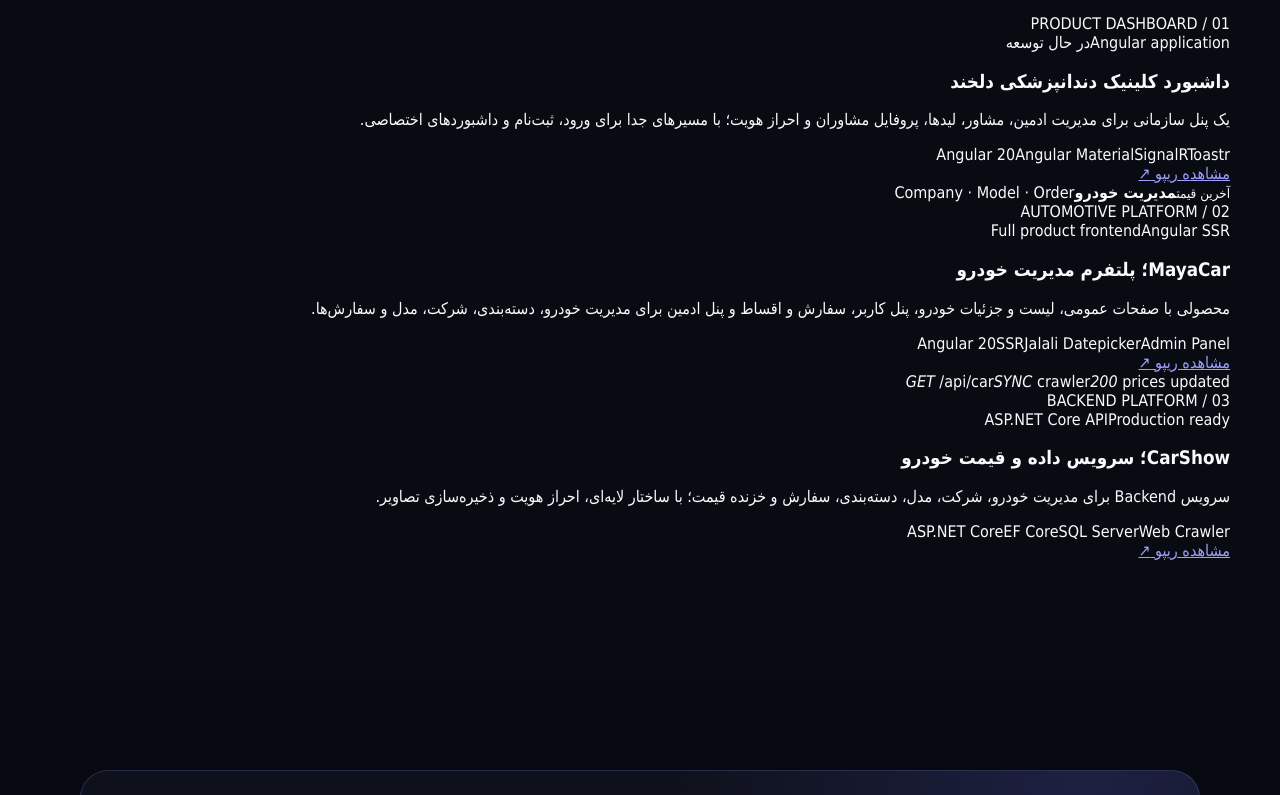
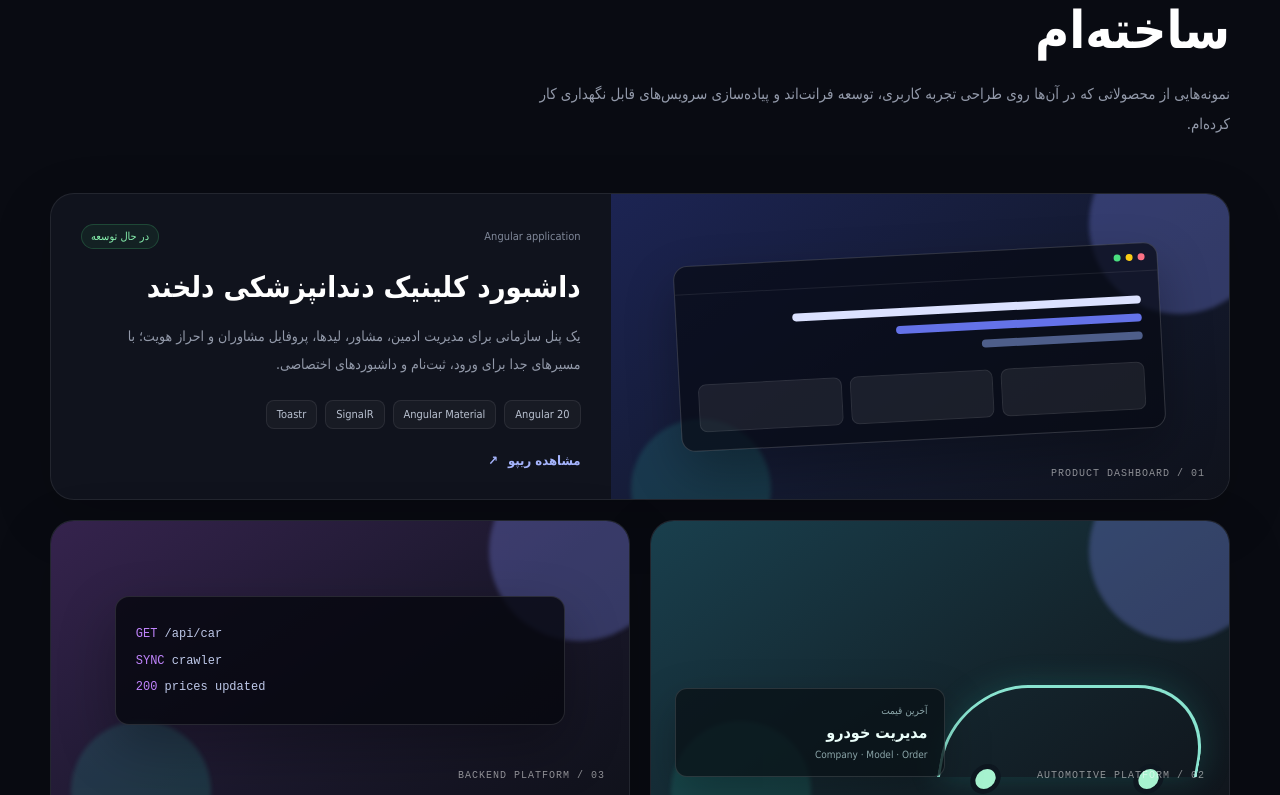
Before and after one commit to amirhosseinmakineh/amirhosseinportforio, an Angular app: page / in a window 1280 px wide. Shown: the part 3785-4580 px from the top of the page. Built offline with nearby package versions, Linux system fonts and the light colour scheme.

Commit message:
style(portfolio): redesign project cards and visuals

```diff
--- a/src/app/components/projects/projects.css
+++ b/src/app/components/projects/projects.css
@@ -1,176 +1,307 @@
 .projects {
   padding: 120px 0;
-
   background: #090b12;
-
   direction: rtl;
 }
 
 .projects__container {
   width: min(1180px, calc(100% - 32px));
-
   margin: 0 auto;
 }
 
-.projects__header {
-  max-width: 650px;
-
-  margin-bottom: 70px;
+.section-heading {
+  max-width: 700px;
+  margin-bottom: 54px;
 }
 
-.projects__eyebrow {
-  color: #818cf8;
-
-  font-size: 12px;
-  font-weight: 700;
-
-  letter-spacing: 2px;
+.section-heading__eyebrow {
+  display: inline-block;
+  color: #8b8df8;
+  font-size: 11px;
+  font-weight: 800;
+  letter-spacing: 2.5px;
 }
 
-.projects__header h2 {
-  margin: 12px 0;
-
-  color: #ffffff;
-
-  font-size: clamp(32px, 5vw, 50px);
+.section-heading h2 {
+  margin: 14px 0;
+  color: #fff;
+  font-size: clamp(32px, 5vw, 52px);
+  line-height: 1.35;
 }
 
-.projects__header p {
+.section-heading p {
   margin: 0;
-
-  color: #8f96a6;
-
+  color: #9299a9;
+  font-size: 15px;
   line-height: 2;
 }
 
-.projects__list {
-  display: flex;
-  flex-direction: column;
-
-  gap: 90px;
+.projects__grid {
+  display: grid;
+  grid-template-columns: repeat(2, minmax(0, 1fr));
+  gap: 20px;
 }
 
-.project {
-  display: grid;
-
-  grid-template-columns: 1fr 1fr;
-
-  align-items: center;
-
-  gap: 60px;
+.project-card {
+  overflow: hidden;
+  border: 1px solid rgba(255, 255, 255, .08);
+  border-radius: 24px;
+  background: #10131d;
+  box-shadow: 0 18px 60px rgba(0, 0, 0, .16);
+  transition: transform .3s ease, border-color .3s ease, box-shadow .3s ease;
 }
 
-.project--reverse .project__image {
-  order: 2;
+.project-card:first-child {
+  grid-column: span 2;
+  display: grid;
+  grid-template-columns: 1.05fr .95fr;
 }
 
-.project__image {
-  overflow: hidden;
-
-  border-radius: 22px;
-
-  border: 1px solid rgba(255, 255, 255, 0.08);
-
-  background: #111520;
+.project-card:hover {
+  transform: translateY(-6px);
+  border-color: rgba(129, 140, 248, .38);
+  box-shadow: 0 28px 80px rgba(0, 0, 0, .28);
 }
 
-.project__image img {
-  width: 100%;
-
-  display: block;
-
-  aspect-ratio: 16 / 10;
-
-  object-fit: cover;
-
-  transition: transform 0.4s ease;
+.project-card__visual {
+  position: relative;
+  min-height: 280px;
+  overflow: hidden;
+  padding: 24px;
+  display: flex;
+  align-items: flex-end;
+  background: linear-gradient(145deg, #1c2453, #13192d 62%, #0f121b);
 }
 
-.project__image:hover img {
-  transform: scale(1.03);
+.project-card--maya .project-card__visual {
+  background: linear-gradient(145deg, #193f4d, #14252d 58%, #10151c);
 }
 
-.project__content {
-  max-width: 520px;
+.project-card--crawler .project-card__visual {
+  background: linear-gradient(145deg, #35234d, #1b182c 58%, #10121b);
 }
 
-.project__number {
-  color: #6366f1;
-
-  font-size: 13px;
-  font-weight: 800;
+.project-card__orb {
+  position: absolute;
+  border-radius: 50%;
+  filter: blur(2px);
+  opacity: .75;
 }
 
-.project__content h3 {
-  margin: 12px 0 16px;
-
-  color: #ffffff;
-
-  font-size: 30px;
+.project-card__orb--one {
+  width: 180px;
+  height: 180px;
+  top: -60px;
+  right: -40px;
+  background: rgba(129, 140, 248, .4);
 }
 
-.project__content p {
-  color: #9299a8;
-
-  line-height: 2;
+.project-card__orb--two {
+  width: 140px;
+  height: 140px;
+  bottom: -60px;
+  left: 20px;
+  background: rgba(45, 212, 191, .2);
 }
 
-.project__tags {
-  margin-top: 24px;
-
-  display: flex;
-  flex-wrap: wrap;
-
-  gap: 8px;
+.project-card__window {
+  position: relative;
+  z-index: 1;
+  width: 85%;
+  margin: auto;
+  overflow: hidden;
+  border: 1px solid rgba(255, 255, 255, .16);
+  border-radius: 14px;
+  background: rgba(8, 11, 20, .72);
+  box-shadow: 0 22px 50px rgba(0, 0, 0, .28);
+  transform: rotate(-3deg);
 }
 
-.project__tags span {
-  padding: 7px 11px;
+.project-card__window-bar {
+  display: flex;
+  gap: 5px;
+  padding: 10px 12px;
+  border-bottom: 1px solid rgba(255, 255, 255, .08);
+}
 
-  border: 1px solid rgba(255, 255, 255, 0.07);
+.project-card__window-bar i {
+  width: 7px;
+  height: 7px;
+  border-radius: 50%;
+  background: #667085;
+}
 
+.project-card__window-bar i:first-child { background: #fb7185; }
+.project-card__window-bar i:nth-child(2) { background: #facc15; }
+.project-card__window-bar i:nth-child(3) { background: #4ade80; }
+
+.project-card__dashboard { padding: 24px 18px 18px; }
+.project-card__dashboard-line {
+  display: block;
+  width: 55%;
+  height: 8px;
+  margin-bottom: 10px;
+  border-radius: 99px;
+  background: #6472e8;
+}
+.project-card__dashboard-line--wide { width: 78%; background: #dce2ff; }
+.project-card__dashboard-line--short { width: 36%; background: #4e5e8a; }
+.project-card__dashboard-cards { display: flex; gap: 8px; margin-top: 22px; }
+.project-card__dashboard-cards b {
+  flex: 1;
+  height: 48px;
+  border: 1px solid rgba(255, 255, 255, .08);
   border-radius: 8px;
+  background: rgba(255, 255, 255, .07);
+}
 
-  color: #aab1bf;
+.project-card__car-shape {
+  position: relative;
+  z-index: 1;
+  width: 72%;
+  height: 92px;
+  margin: 35px auto 0;
+  border: 3px solid #89e4d0;
+  border-top-left-radius: 75px;
+  border-top-right-radius: 75px;
+  border-bottom: 0;
+  transform: skewX(-10deg);
+  box-shadow: 0 0 32px rgba(45, 212, 191, .18);
+}
 
+.project-card__car-shape span {
+  position: absolute;
+  bottom: -17px;
+  width: 30px;
+  height: 30px;
+  border: 5px solid #0e1720;
+  border-radius: 50%;
+  background: #a7f3d0;
+}
+.project-card__car-shape span:first-child { right: 12%; }
+.project-card__car-shape span:last-child { left: 12%; }
+
+.project-card__price-card {
+  position: relative;
+  z-index: 2;
+  margin: -18px auto 0;
+  padding: 16px;
+  width: 72%;
+  border: 1px solid rgba(255, 255, 255, .13);
+  border-radius: 12px;
+  background: rgba(9, 17, 22, .78);
+  box-shadow: 0 18px 45px rgba(0, 0, 0, .25);
+  text-align: right;
+}
+.project-card__price-card small,
+.project-card__price-card span { display: block; color: #8ba5a9; font-size: 10px; }
+.project-card__price-card strong { display: block; margin: 7px 0; color: #ecfffb; font-size: 16px; }
+
+.project-card__terminal {
+  position: relative;
+  z-index: 1;
+  width: 85%;
+  margin: auto;
+  padding: 24px 20px;
+  border: 1px solid rgba(255, 255, 255, .12);
+  border-radius: 14px;
+  background: rgba(7, 8, 15, .82);
+  box-shadow: 0 22px 55px rgba(0, 0, 0, .28);
+  direction: ltr;
+  font: 12px/2.2 'Courier New', monospace;
+  color: #bec8e9;
+}
+.project-card__terminal span { display: block; }
+.project-card__terminal em { color: #c084fc; font-style: normal; }
+
+.project-card__label {
+  position: absolute;
+  right: 24px;
+  bottom: 20px;
+  z-index: 3;
+  color: rgba(255, 255, 255, .52);
+  font: 10px 'Courier New', monospace;
+  letter-spacing: 1px;
+}
+
+.project-card__body {
+  padding: 30px;
+}
+
+.project-card__meta {
+  display: flex;
+  align-items: center;
+  justify-content: space-between;
+  gap: 12px;
+  color: #7f8798;
   font-size: 11px;
 }
 
-.project__link {
-  margin-top: 28px;
+.project-card__status {
+  padding: 5px 9px;
+  border: 1px solid rgba(74, 222, 128, .2);
+  border-radius: 999px;
+  color: #86efac;
+  background: rgba(74, 222, 128, .07);
+}
 
+.project-card__body h3 {
+  margin: 17px 0 12px;
+  color: #fff;
+  font-size: clamp(21px, 2.3vw, 29px);
+  line-height: 1.5;
+}
+
+.project-card__body p {
+  margin: 0;
+  color: #9299a9;
+  line-height: 2;
+  font-size: 14px;
+}
+
+.project-card__tags {
+  display: flex;
+  flex-wrap: wrap;
+  gap: 8px;
+  margin-top: 22px;
+}
+
+.project-card__tags span {
+  padding: 7px 10px;
+  border: 1px solid rgba(255, 255, 255, .08);
+  border-radius: 8px;
+  color: #b9c1d0;
+  background: rgba(255, 255, 255, .035);
+  direction: ltr;
+  font-size: 11px;
+}
+
+.project-card__link {
   display: inline-flex;
   align-items: center;
-
   gap: 10px;
-
-  color: #818cf8;
-
+  margin-top: 24px;
+  color: #a5b4fc;
+  font-size: 13px;
+  font-weight: 800;
   text-decoration: none;
-
-  font-weight: 700;
+  transition: gap .2s ease, color .2s ease;
 }
 
-@media (max-width: 768px) {
-  .projects {
-    padding: 80px 0;
-  }
+.project-card__link:hover {
+  gap: 14px;
+  color: #fff;
+}
 
-  .projects__list {
-    gap: 70px;
-  }
+@media (max-width: 820px) {
+  .projects { padding: 86px 0; }
+  .projects__grid { grid-template-columns: 1fr; }
+  .project-card:first-child { grid-column: auto; display: block; }
+  .project-card__visual { min-height: 245px; }
+}
 
-  .project {
-    grid-template-columns: 1fr;
-
-    gap: 28px;
-  }
-
-  .project--reverse .project__image {
-    order: 0;
-  }
-
-  .project__content h3 {
-    font-size: 24px;
-  }
+@media (max-width: 520px) {
+  .projects__container { width: min(100% - 24px, 1180px); }
+  .project-card__body { padding: 24px 20px; }
+  .project-card__meta { align-items: flex-start; flex-direction: column; }
 }
```
